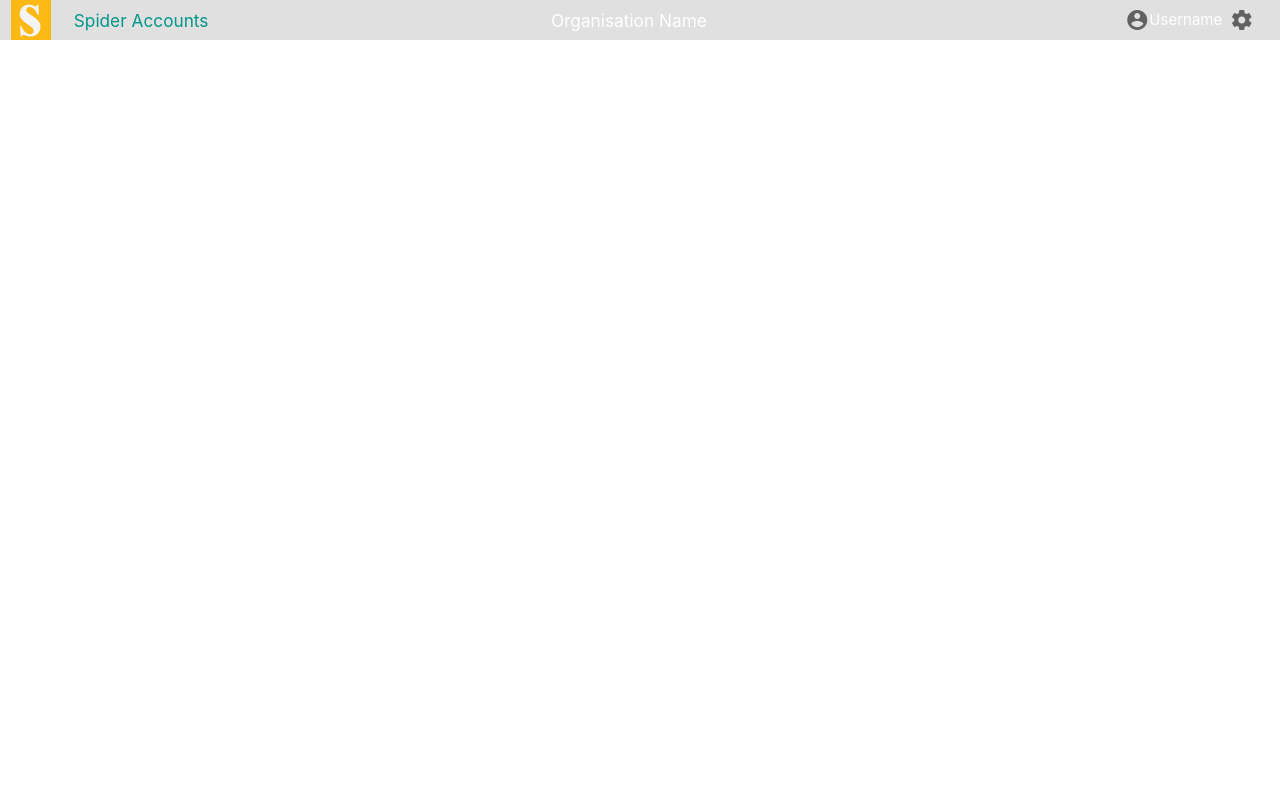
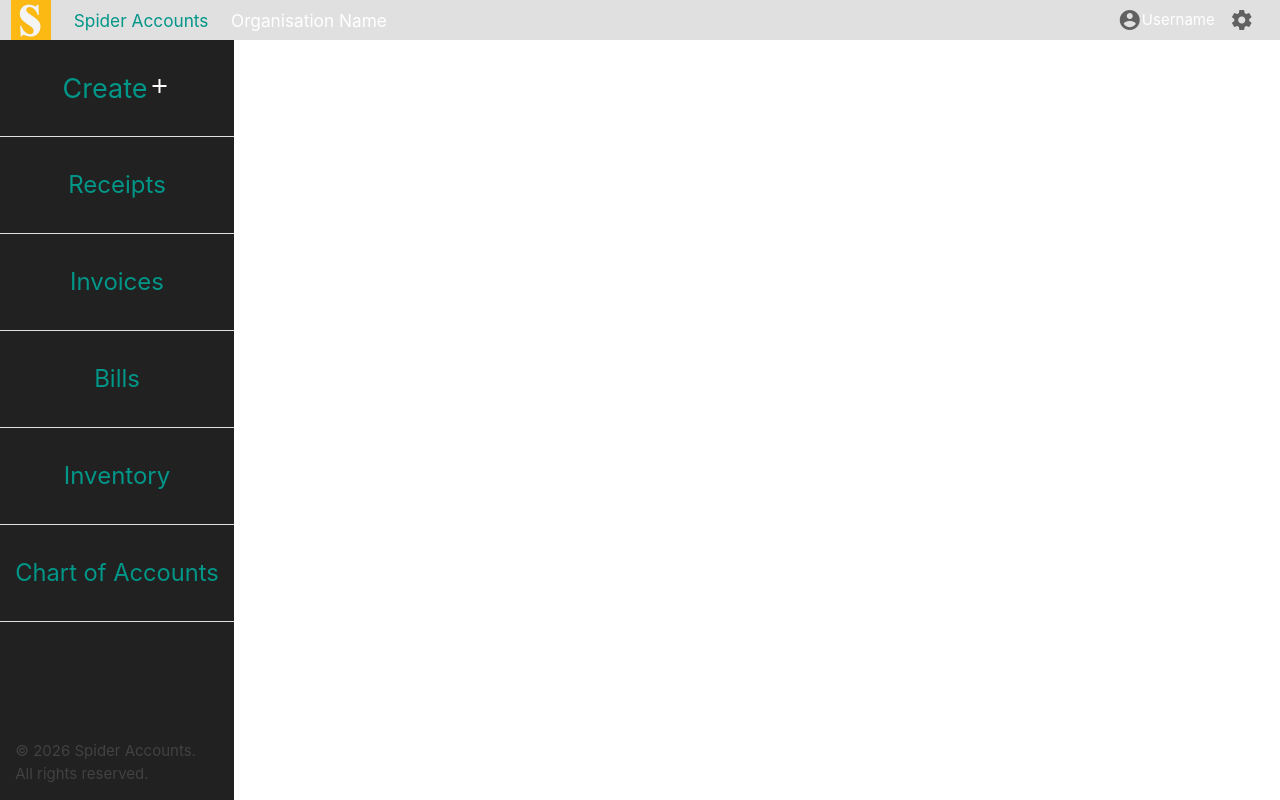
Before and after one commit to adriankokai/spidersdotcofrontend, a React (Create React App) app: page /dashboard/1 in a window 1280 px wide. Built offline with nearby package versions, Linux system fonts and the light colour scheme; no server answers.

Commit message:
create sidenav for dashboard page

```diff
--- /dev/null
+++ b/src/components/accounts/navbar/DashboardMobileSidenav.js
@@ -0,0 +1,28 @@
+import React from 'react'
+import { useSelector } from 'react-redux';
+
+export default function DashboardMobileSidenav() {
+    const user = useSelector((state) => state.fetchUser?.user);
+
+
+  return (
+    <ul id="dashboard-mobile-sidenav" className="sidenav black ">
+    <li><div class="user-view">
+      <div class="background">
+
+      </div>
+      <a href="#user"><i class="material-icons medium teal-text text-lighten-2">person</i></a>
+      <a href="#name"><span class="white-text name">{user?.first_name || 'John Doe'}</span></a>
+      <a href="#email"><span class="white-text email">{user?.email || 'jdandturk@gmail.com'}</span></a>
+    </div></li>
+    <li><a href="#!" className='white-text' ><i class="material-icons white-text">add</i>Create</a></li>
+    <li><a href="#!" className='white-text' ><i class="material-icons white-text">receipt</i>Receipts</a></li>
+    <li><a href="#!" className='white-text' ><i class="material-icons white-text">description</i>Invoices</a></li>
+    <li><a href="#!" className='white-text' ><i class="material-icons white-text">receipt</i>Bills</a></li>
+    <li><a href="#!" className='white-text' ><i class="material-icons white-text">inventory</i>Inventory</a></li>
+    <li><a href="#!" className='white-text' ><i class="material-icons white-text">account_balance</i>Chart of Accounts</a></li>
+    <li><div class="divider"></div></li>
+    <p style={{position: 'fixed', bottom: '5vh', left: '10px'}} class="subheader grey-text text-darken-2">Copyright © 2026 Spider Accounts.</p>
+  </ul>
+  )
+}
--- a/src/components/accounts/navbar/DashboardNavbar.js
+++ b/src/components/accounts/navbar/DashboardNavbar.js
@@ -2,40 +2,33 @@ import React, { use } from 'react';
 import Logo from '../../../images/spidersdotcoLogo.jpg';
 import './dashboardnavbar.css';
 import { useSelector, useDispatch } from 'react-redux';
-import { fetchOrganisation } from '../../../store/slice/fetchOrganisationSlice';
-import { fetchUser } from '../../../store/slice/fetchUserSlice';
-import { useParams } from 'react-router-dom';
 
 
 export default function Navbar(props) {
   const organisation = useSelector((state) => state.fetchOrganisation?.organisation);
   const user = useSelector((state) => state.fetchUser?.user);
-  const dispatch = useDispatch();
-  const {id} = useParams(); // Get the company ID from the URL parameters
-
-  React.useEffect(() => {
-    dispatch(fetchOrganisation(id)); // Fetch organisation data using the organisation ID
-    dispatch(fetchUser());
-  }, []);
 
   return (
-    <div className='navbar-fixed'>
+    <div className='navbar-fixed blue dashboard-navbar' >
     <nav className="grey lighten-2 z-depth-0">
         <div className="nav-wrapper transparent row">
-            <img src={Logo}  className='col spiderlogo' />
-            <h6 href="#" className="brand teal-text col hide-on-small-and-down"  >
+            <img src={Logo}  className='col  spiderlogo' />
+
+            <h6 href="#" className="brand teal-text col  hide-on-small-and-down"  >
                 Spider Accounts
             </h6>
-            <h6 className=' offset-s3 offset-m1 offset-l3 col' >{organisation?.name || "Organisation Name"}</h6>
-            <ul id="nav-mobile" className="right col">
-                <li className='row hide-on-small-and-down'  >
-                  <a href="#" className='row ' >
+            <h6 className='col center-align' >{organisation?.name || "Organisation Name"}</h6>
+            <ul id="nav-mobile" className="right col ">
+                <li className=' hide-on-med-and-down'  >
+                  <a href="#" className=' no-padding' >
                     <i class="material-icons grey-text text-darken-2 col no-padding">account_circle</i>
-                     <span href="#" className='col no-padding' >{user?.username || "Username"}</span>
+                     <span href="#" className='col  no-padding' >{user?.username || "Username"}</span>
                   </a>
 
                 </li>
-                 <li><a href="#"><i class="material-icons grey-text text-darken-2">settings</i></a></li>
+
+                 <li><a href="#" className='' ><i class="material-icons hide-on-small-and-down grey-text text-darken-2 ">settings</i></a></li>
+                 <li><a href="#" data-target="dashboard-mobile-sidenav" className=" sidenav-trigger hide-on-med-and-up "><i class="material-icons">menu</i></a></li>
             </ul>
         </div>
     </nav>
--- /dev/null
+++ b/src/components/accounts/navbar/DashboardSidenav.js
@@ -0,0 +1,80 @@
+import React from 'react'
+import M from 'materialize-css/dist/js/materialize.min.js';
+import DashboardMobileSidenav from './DashboardMobileSidenav';
+
+/*
+This is the DashboardSidenav component. It will display the sidebar for the
+dashboard. The sidebar will have links to different sections of the dashboard
+such as "Receipts", "Invoices", "Chart of Accounts", etc. The sidebar will be
+implemented using Materialize CSS framework. The sidebar will be responsive
+and will collapse into a hamburger menu on smaller screens. The sidebar will
+be initialized using the Materialize CSS JavaScript library when the
+component mounts.
+*/
+
+export default function DashboardSidenav() {
+
+    //Initilize the sidenav when the component mounts
+    React.useEffect(() => {
+        const sidenav = document.querySelectorAll('.sidenav');
+        M.Sidenav.init(sidenav, {edge: 'left', inDuration: 250, outDuration: 200});
+    }, []);
+
+  return (
+    <div>
+        <DashboardMobileSidenav />
+    <div className='grey darken-4 hide-on-small-and-down'
+    style={{marginTop: '-15px', marginLeft: '-11px', padding: '15px',
+    minHeight: '100vh', position: 'fixed'}} >
+
+        <div className=' valign-wrapper' style={{height: '12vh'}} >
+            <a href="#" className='teal-text  center-block' style={{fontSize: '1.8rem', marginTop: '2vh'}} >
+                Create
+                <i class="material-icons white-text text-darken-2 ">add</i>
+            </a>
+        </div>
+        <div className='divider' style={{marginLeft: '-15px', marginRight: '-15px'}} ></div>
+        <div className=' valign-wrapper' style={{height: '12vh'}} >
+            <a href="#" className='teal-text  center-block' style={{fontSize: '1.6rem'}} >
+                Receipts
+            </a>
+
+        </div>
+        <div className='divider' style={{marginLeft: '-15px', marginRight: '-15px'}} ></div>
+        <div className=' valign-wrapper' style={{height: '12vh'}} >
+            <a href="#" className='teal-text  center-block' style={{fontSize: '1.6rem'}} >
+                Invoices
+            </a>
+
+        </div>
+        <div className='divider' style={{marginLeft: '-15px', marginRight: '-15px'}} ></div>
+        <div className=' valign-wrapper' style={{height: '12vh'}} >
+            <a href="#" className='teal-text  center-block' style={{fontSize: '1.6rem'}} >
+                Bills
+            </a>
+
+        </div>
+        <div className='divider' style={{marginLeft: '-15px', marginRight: '-15px'}} ></div>
+        <div className=' valign-wrapper' style={{height: '12vh'}} >
+            <a href="#" className='teal-text  center-block' style={{fontSize: '1.6rem'}} >
+                Inventory
+            </a>
+
+        </div>
+        <div className='divider' style={{marginLeft: '-15px', marginRight: '-15px'}} ></div>
+        <div className=' valign-wrapper' style={{height: '12vh'}} >
+            <a href="#" className='teal-text  center-block' style={{fontSize: '1.58rem'}} >
+
+                Chart of Accounts
+            </a>
+
+        </div>
+        <div className='divider' style={{marginLeft: '-15px', marginRight: '-15px'}} ></div>
+        <p className='footer-copyright' style={{position: 'fixed', bottom: '0'}}>
+            © 2026 Spider Accounts. <br/>
+            All rights reserved.
+        </p>
+    </div>
+    </div>
+  )
+}
--- a/src/components/accounts/navbar/dashboardnavbar.css
+++ b/src/components/accounts/navbar/dashboardnavbar.css
@@ -1,4 +1,4 @@
-nav {
+nav, div.dashboard-navbar {
     height: 50px;
     line-height: 50px;
 }
@@ -19,7 +19,7 @@ nav .brand-logo {
 
 /* For screens larger than 600px (Materialize default breakpoint) */
 @media only screen and (min-width: 601px) {
-    nav, nav .nav-wrapper i, img.spiderlogo, nav a.button-collapse, nav a.button-collapse i {
+    nav, nav .nav-wrapper i, img.spiderlogo, nav a.button-collapse, nav a.button-collapse i, div.dashboard-navbar {
         height: 40px;
         line-height: 40px;
     }
--- a/src/pages/Dashboard.js
+++ b/src/pages/Dashboard.js
@@ -1,5 +1,11 @@
 import React from 'react'
 import DashboardNavbar from '../components/accounts/navbar/DashboardNavbar';
+import DashboardSidenav from '../components/accounts/navbar/DashboardSidenav';
+import { fetchOrganisation } from '../store/slice/fetchOrganisationSlice';
+import { fetchUser } from '../store/slice/fetchUserSlice';
+import { useDispatch, useSelector } from 'react-redux';
+import { useParams } from 'react-router-dom';
+
 
 /*
 This is the Dashboard page component. It will display the dashboard for a
@@ -13,9 +19,25 @@ mounts. The dashboard data will be stored in the component's state and
 rendered in the main content area.
 */
 export default function Dashboard() {
+  const dispatch = useDispatch();
+  const {id} = useParams(); // Get the company ID from the URL parameters
+
+  React.useEffect(() => {
+    dispatch(fetchOrganisation(id)); // Fetch organisation data using the organisation ID
+    dispatch(fetchUser());
+  }, []);
+
   return (
     <div>
         <DashboardNavbar />
+        <div className='row'>
+          <div className='col m3'>
+            <DashboardSidenav />
+          </div>
+          <div className='col s12 m9'>
+
+          </div>
+        </div>
     </div>
   )
 }
```
